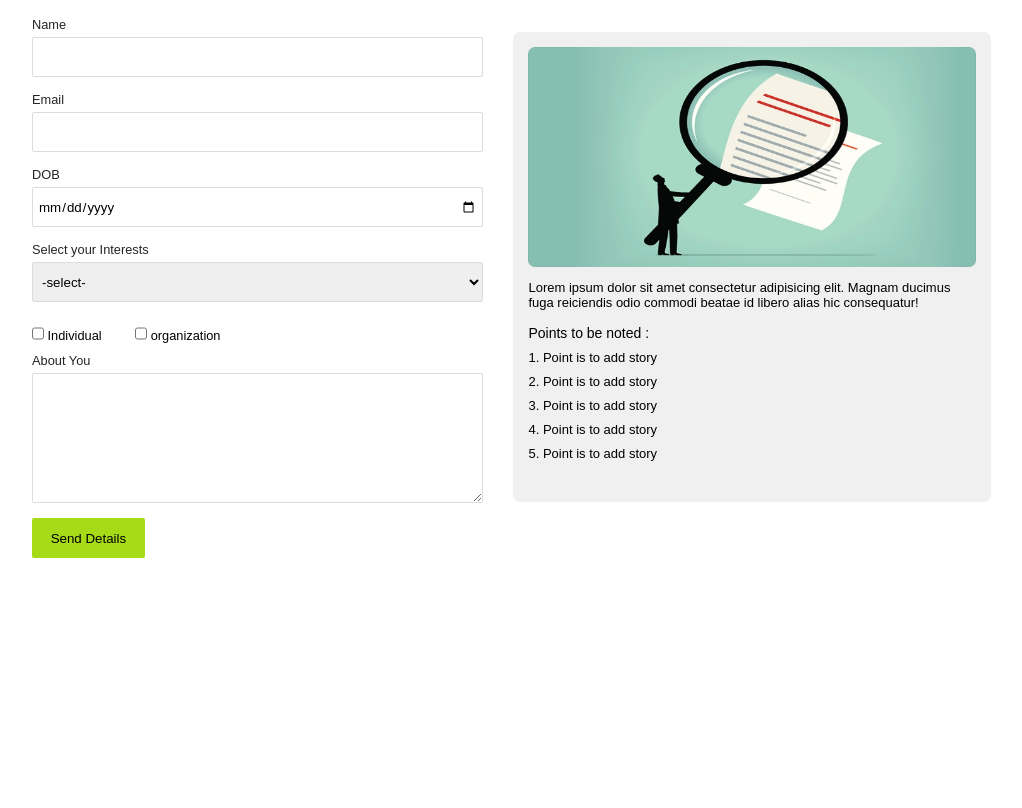
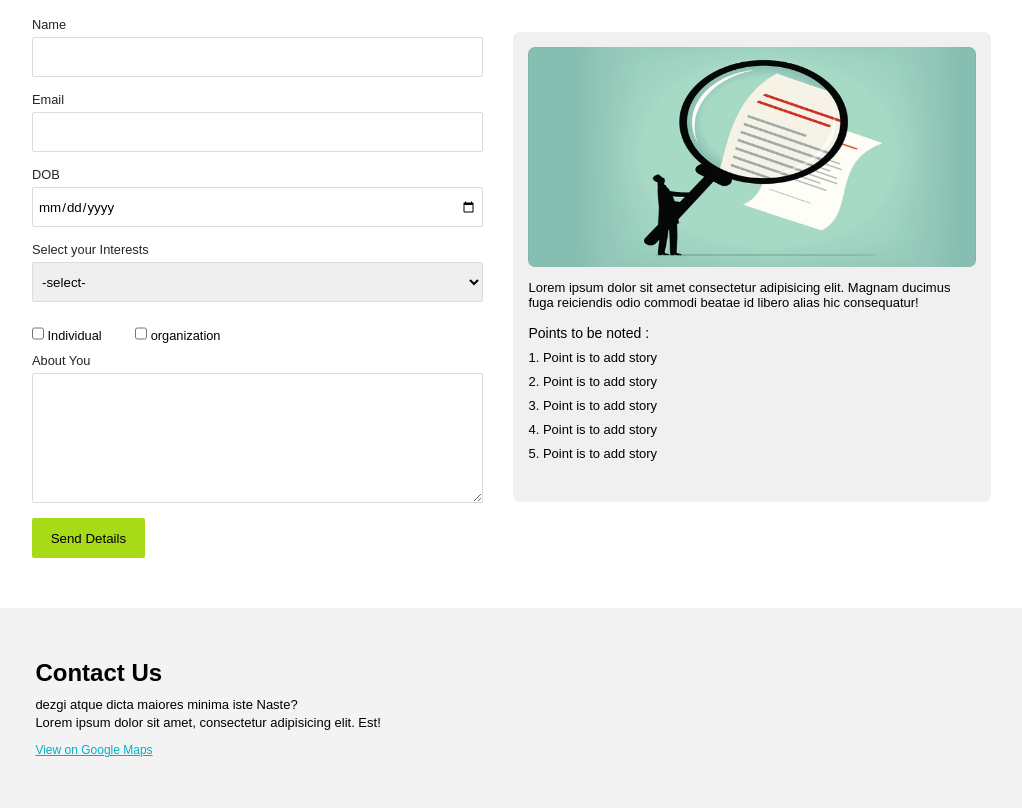
Before and after one commit to ZubairShah03/Think-Green, a plain HTML site: page index.html in a window 1280 px wide. Shown: the part 2797-3605 px from the top of the page, without its empty margins (131-1153 px from the left). Before the commit the page ends 3405 px from the top, so only its background shows below. Drawn offline with Linux system fonts and the light colour scheme.

Commit message:
contact us section completed

```diff
--- a/index.html
+++ b/index.html
@@ -299,6 +299,14 @@
         </div>
       </section>
     </main>
+
+    <!-- Contact Us sectioon -->
+    <section class="contact">
+      <h2>Contact Us</h2>
+      <p>dezgi atque dicta maiores minima iste Naste?</p>
+      <p>Lorem ipsum dolor sit amet, consectetur adipisicing elit. Est!</p>
+      <a href="#">View on Google Maps</a>
+    </section>
     <footer></footer>
   </body>
 </html>
--- a/style.css
+++ b/style.css
@@ -382,3 +382,31 @@ form button{
   font-size: 14px;
   font-weight: lighter;
 }
+
+/* Contact Us Section Styles */
+.contact{
+  background-color: rgb(243, 243, 243);
+  width: 100vw;
+  height: 200px;
+  display: flex;
+  flex-direction: column;
+  justify-content: center;
+  padding-left: 13%;
+}
+
+.contact h2{
+  margin-bottom: 10px;
+  font-family: sans-serif;
+}
+
+.contact p{
+  font-size: 13px;
+  font-family: sans-serif;
+  margin-bottom: 3px;
+}
+
+.contact a{
+  font-size: 12px;
+  margin-top: 10px;
+  color: rgb(2, 176, 199);
+}
```
